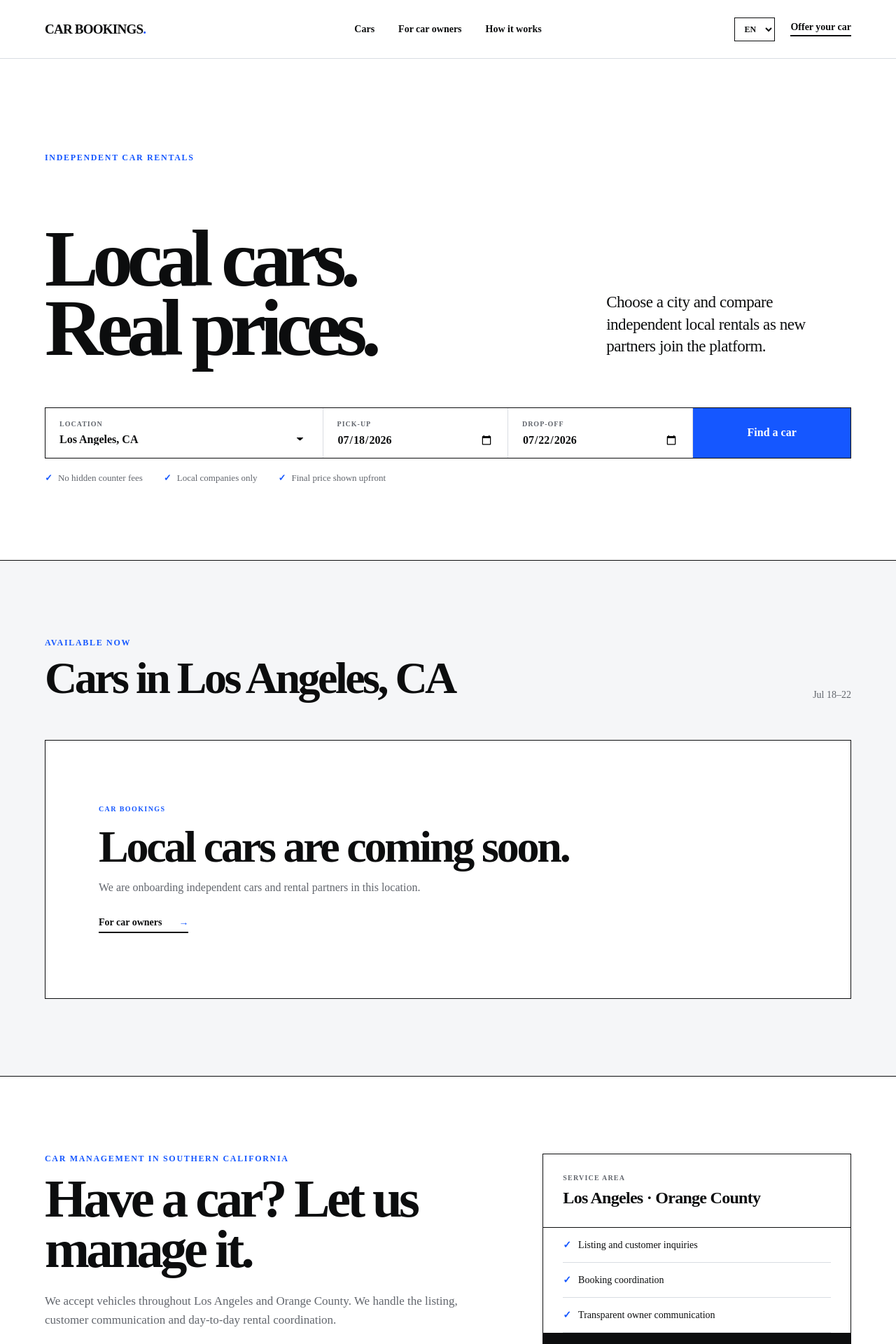
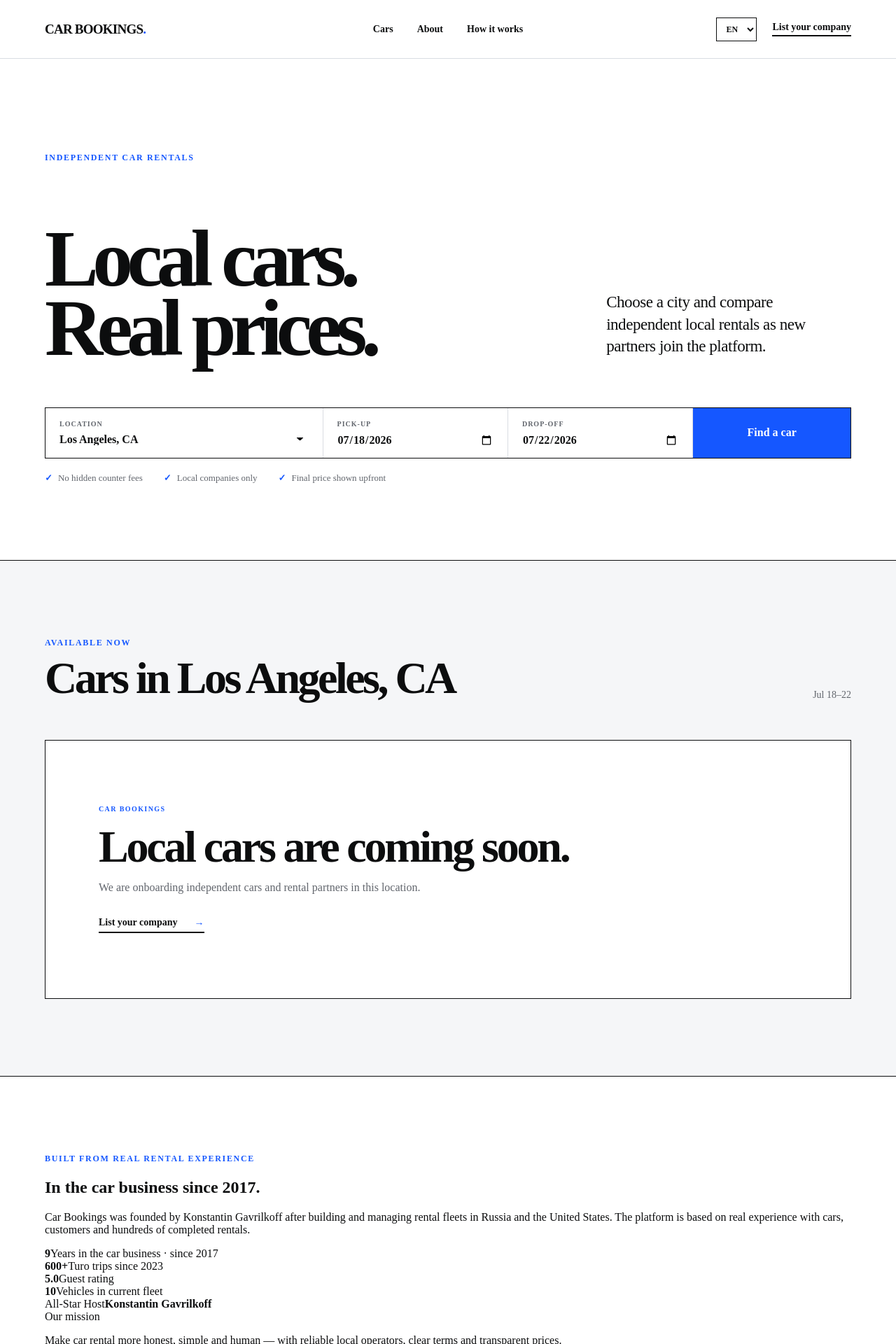
Before and after one commit to thevanrental/car-bookings, a React (Vite) app: page / in a window 1280 px wide. Shown: the top 1920 px of the page at 70% size. Built offline with nearby package versions, Linux system fonts and the light colour scheme.

Commit message:
Replace vehicle management offer with founder experience and mission

```diff
--- a/src/App.tsx
+++ b/src/App.tsx
@@ -112,15 +112,15 @@ const translations = {
 } as const;
 
 
-const managementCopy: Record<Lang, {
-  navOwners: string; searchTitle: string; searchText: string; ownerEyebrow: string; ownerTitle: string;
-  ownerText: string; areaLabel: string; areaText: string; service1: string; service2: string; service3: string; ownerCta: string;
+const aboutCopy: Record<Lang, {
+  navAbout: string; searchTitle: string; searchText: string; aboutEyebrow: string; aboutTitle: string; aboutText: string;
+  missionLabel: string; missionText: string; since: string; trips: string; rating: string; fleet: string; allStar: string;
 }> = {
-  en: { navOwners: "For car owners", searchTitle: "Local cars are coming soon.", searchText: "We are onboarding independent cars and rental partners in this location.", ownerEyebrow: "Car management in Southern California", ownerTitle: "Have a car? Let us manage it.", ownerText: "We accept vehicles throughout Los Angeles and Orange County. We handle the listing, customer communication and day-to-day rental coordination.", areaLabel: "Service area", areaText: "Los Angeles · Orange County", service1: "Listing and customer inquiries", service2: "Booking coordination", service3: "Transparent owner communication", ownerCta: "Offer your car" },
-  es: { navOwners: "Para propietarios", searchTitle: "Próximamente: autos locales.", searchText: "Estamos incorporando autos y socios de alquiler independientes en esta ubicación.", ownerEyebrow: "Gestión de autos en el sur de California", ownerTitle: "¿Tienes un auto? Nosotros lo gestionamos.", ownerText: "Aceptamos vehículos en Los Ángeles y Orange County. Gestionamos la publicación, la comunicación con clientes y la coordinación diaria del alquiler.", areaLabel: "Área de servicio", areaText: "Los Ángeles · Orange County", service1: "Publicación y consultas", service2: "Coordinación de reservas", service3: "Comunicación transparente", ownerCta: "Ofrecer mi auto" },
-  ru: { navOwners: "Владельцам авто", searchTitle: "Местные автомобили скоро появятся.", searchText: "Мы подключаем частные автомобили и независимые прокаты в этом городе.", ownerEyebrow: "Управление автомобилями в Южной Калифорнии", ownerTitle: "Есть автомобиль? Передайте его нам в управление.", ownerText: "Мы принимаем автомобили по всему Лос-Анджелесу и Orange County. Берём на себя размещение, общение с клиентами и ежедневную координацию аренды.", areaLabel: "Зона работы", areaText: "Лос-Анджелес · Orange County", service1: "Размещение и обращения клиентов", service2: "Координация бронирований", service3: "Прозрачная связь с владельцем", ownerCta: "Предложить автомобиль" },
-  uk: { navOwners: "Власникам авто", searchTitle: "Місцеві автомобілі скоро з’являться.", searchText: "Ми підключаємо приватні авто та незалежні прокати в цьому місті.", ownerEyebrow: "Управління автомобілями в Південній Каліфорнії", ownerTitle: "Є автомобіль? Передайте його нам в управління.", ownerText: "Ми приймаємо автомобілі по всьому Лос-Анджелесу й Orange County. Беремо на себе розміщення, спілкування з клієнтами та координацію оренди.", areaLabel: "Зона роботи", areaText: "Лос-Анджелес · Orange County", service1: "Розміщення та звернення клієнтів", service2: "Координація бронювань", service3: "Прозорий зв’язок із власником", ownerCta: "Запропонувати автомобіль" },
-  fr: { navOwners: "Pour les propriétaires", searchTitle: "Les voitures locales arrivent bientôt.", searchText: "Nous intégrons des voitures et partenaires de location indépendants dans cette ville.", ownerEyebrow: "Gestion automobile en Californie du Sud", ownerTitle: "Vous avez une voiture ? Confiez-nous sa gestion.", ownerText: "Nous acceptons des véhicules dans tout Los Angeles et Orange County. Nous gérons l’annonce, les échanges clients et la coordination quotidienne des locations.", areaLabel: "Zone desservie", areaText: "Los Angeles · Orange County", service1: "Annonce et demandes clients", service2: "Coordination des réservations", service3: "Communication transparente", ownerCta: "Proposer ma voiture" },
+  en: { navAbout: "About", searchTitle: "Local cars are coming soon.", searchText: "We are onboarding independent cars and rental partners in this location.", aboutEyebrow: "Built from real rental experience", aboutTitle: "In the car business since 2017.", aboutText: "Car Bookings was founded by Konstantin Gavrilkoff after building and managing rental fleets in Russia and the United States. The platform is based on real experience with cars, customers and hundreds of completed rentals.", missionLabel: "Our mission", missionText: "Make car rental more honest, simple and human — with reliable local operators, clear terms and transparent prices.", since: "Years in the car business · since 2017", trips: "Turo trips since 2023", rating: "Guest rating", fleet: "Vehicles in current fleet", allStar: "All-Star Host" },
+  es: { navAbout: "Nosotros", searchTitle: "Próximamente: autos locales.", searchText: "Estamos incorporando autos y socios de alquiler independientes en esta ubicación.", aboutEyebrow: "Creado desde la experiencia real", aboutTitle: "En el negocio automotriz desde 2017.", aboutText: "Car Bookings fue fundada por Konstantin Gavrilkoff después de crear y gestionar flotas de alquiler en Rusia y Estados Unidos. La plataforma se basa en experiencia real con autos, clientes y cientos de alquileres completados.", missionLabel: "Nuestra misión", missionText: "Hacer el alquiler de autos más honesto, sencillo y humano, con operadores locales confiables, condiciones claras y precios transparentes.", since: "Años en el negocio automotriz · desde 2017", trips: "Viajes en Turo desde 2023", rating: "Calificación", fleet: "Autos en la flota actual", allStar: "All-Star Host" },
+  ru: { navAbout: "О нас", searchTitle: "Местные автомобили скоро появятся.", searchText: "Мы подключаем частные автомобили и независимые прокаты в этом городе.", aboutEyebrow: "Основано на реальном опыте аренды", aboutTitle: "В автомобильном бизнесе с 2017 года.", aboutText: "Car Bookings основал Константин Гаврилков после создания и управления автопарками в России и США. В основе платформы — реальный опыт работы с автомобилями, клиентами и сотнями завершённых аренд.", missionLabel: "Наша миссия", missionText: "Сделать аренду автомобилей честнее, проще и человечнее — с надёжными местными компаниями, понятными условиями и прозрачными ценами.", since: "Лет в автомобильном бизнесе · с 2017 года", trips: "Поездок на Turo с 2023 года", rating: "Рейтинг гостей", fleet: "Автомобилей в текущем парке", allStar: "All-Star Host" },
+  uk: { navAbout: "Про нас", searchTitle: "Місцеві автомобілі скоро з’являться.", searchText: "Ми підключаємо приватні авто та незалежні прокати в цьому місті.", aboutEyebrow: "Засновано на реальному досвіді оренди", aboutTitle: "В автомобільному бізнесі з 2017 року.", aboutText: "Car Bookings заснував Костянтин Гаврилков після створення та управління автопарками в Росії й США. В основі платформи — реальний досвід роботи з автомобілями, клієнтами та сотнями завершених оренд.", missionLabel: "Наша місія", missionText: "Зробити оренду автомобілів чеснішою, простішою та людянішою — з надійними місцевими компаніями, зрозумілими умовами й прозорими цінами.", since: "Років в автомобільному бізнесі · з 2017 року", trips: "Поїздок на Turo з 2023 року", rating: "Рейтинг гостей", fleet: "Автомобілів у поточному парку", allStar: "All-Star Host" },
+  fr: { navAbout: "À propos", searchTitle: "Les voitures locales arrivent bientôt.", searchText: "Nous intégrons des voitures et partenaires de location indépendants dans cette ville.", aboutEyebrow: "Fondé sur une véritable expérience", aboutTitle: "Dans l’automobile depuis 2017.", aboutText: "Car Bookings a été fondé par Konstantin Gavrilkoff après avoir créé et géré des flottes de location en Russie et aux États-Unis. La plateforme repose sur une expérience réelle des voitures, des clients et de centaines de locations.", missionLabel: "Notre mission", missionText: "Rendre la location automobile plus honnête, simple et humaine, avec des opérateurs locaux fiables, des conditions claires et des prix transparents.", since: "Ans dans l’automobile · depuis 2017", trips: "Trajets Turo depuis 2023", rating: "Note des clients", fleet: "Véhicules dans la flotte actuelle", allStar: "All-Star Host" },
 };
 
 const locations = ["Los Angeles, CA", "Orange County, CA", "Cancún, Mexico", "Playa del Carmen, Mexico", "Tulum, Mexico"];
@@ -132,7 +132,7 @@ export default function App() {
   const [location, setLocation] = useState(locations[0]);
   const [searchedLocation, setSearchedLocation] = useState(locations[0]);
   const t = translations[lang];
-  const m = managementCopy[lang];
+  const a = aboutCopy[lang];
 
   useEffect(() => {
     const saved = window.localStorage.getItem("car-bookings-language") as Lang | null;
@@ -157,7 +157,7 @@ export default function App() {
       <header className="site-header">
         <a className="brand" href="#top" aria-label="Car Bookings">CAR BOOKINGS<span>.</span></a>
         <nav aria-label={t.ariaNav}>
-          <a href="#cars">{t.navCars}</a><a href="#owners">{m.navOwners}</a><a href="#how">{t.navHow}</a>
+          <a href="#cars">{t.navCars}</a><a href="#about">{a.navAbout}</a><a href="#how">{t.navHow}</a>
         </nav>
         <div className="header-actions">
           <label className="language-select">
@@ -166,7 +166,7 @@ export default function App() {
               {(Object.keys(languageNames) as Lang[]).map((code) => <option key={code} value={code}>{languageNames[code]}</option>)}
             </select>
           </label>
-          <a className="company-link" href="#owners">{m.ownerCta}</a>
+          <a className="company-link" href="mailto:partners@car-bookings.com?subject=List%20my%20rental%20company">{t.listCompany}</a>
         </div>
       </header>
 
@@ -187,12 +187,18 @@ export default function App() {
 
       <section className="listings section" id="cars">
         <div className="section-heading"><div><p className="eyebrow">{t.available}</p><h2>{t.carsIn} {searchedLocation}</h2></div><p>{t.dates}</p></div>
-        <div className="empty-state"><span>CAR BOOKINGS</span><h3>{m.searchTitle}</h3><p>{m.searchText}</p><a href="#owners">{m.navOwners}<b>→</b></a></div>
+        <div className="empty-state"><span>CAR BOOKINGS</span><h3>{a.searchTitle}</h3><p>{a.searchText}</p><a href="mailto:partners@car-bookings.com?subject=List%20my%20rental%20company">{t.listCompany}<b>→</b></a></div>
       </section>
 
-      <section className="owners section" id="owners">
-        <div className="owner-intro"><p className="eyebrow">{m.ownerEyebrow}</p><h2>{m.ownerTitle}</h2><p>{m.ownerText}</p></div>
-        <div className="owner-panel"><div><span>{m.areaLabel}</span><strong>{m.areaText}</strong></div><ul><li>{m.service1}</li><li>{m.service2}</li><li>{m.service3}</li></ul><a href="mailto:partners@car-bookings.com?subject=Car%20management%20in%20Los%20Angeles%20or%20Orange%20County">{m.ownerCta}<b>→</b></a></div>
+      <section className="about section" id="about">
+        <div className="about-story"><p className="eyebrow">{a.aboutEyebrow}</p><h2>{a.aboutTitle}</h2><p>{a.aboutText}</p></div>
+        <div className="stats-grid">
+          <div><strong>9</strong><span>{a.since}</span></div>
+          <div><strong>600+</strong><span>{a.trips}</span></div>
+          <div><strong>5.0</strong><span>{a.rating}</span></div>
+          <div><strong>10</strong><span>{a.fleet}</span></div>
+        </div>
+        <div className="mission"><div><span>{a.allStar}</span><strong>Konstantin Gavrilkoff</strong></div><div><span>{a.missionLabel}</span><p>{a.missionText}</p></div></div>
       </section>
 
       <section className="how section" id="how">
@@ -203,7 +209,7 @@ export default function App() {
 
       <footer>
         <a className="brand" href="#top">CAR BOOKINGS<span>.</span></a><p>{t.footerLine}</p>
-        <div><a href="#cars">{t.findCar}</a><a href="#owners">{m.navOwners}</a><a href="mailto:partners@car-bookings.com">Email</a><a href="https://wa.me/13236107634" target="_blank" rel="noreferrer">WhatsApp</a></div>
+        <div><a href="#cars">{t.findCar}</a><a href="#about">{a.navAbout}</a><a href="mailto:partners@car-bookings.com">Email</a><a href="https://wa.me/13236107634" target="_blank" rel="noreferrer">WhatsApp</a></div>
         <small>© 2026 Car Bookings. All rights reserved. Car Bookings is operated by Gavrilkoff LLC.</small>
       </footer>
 
```
